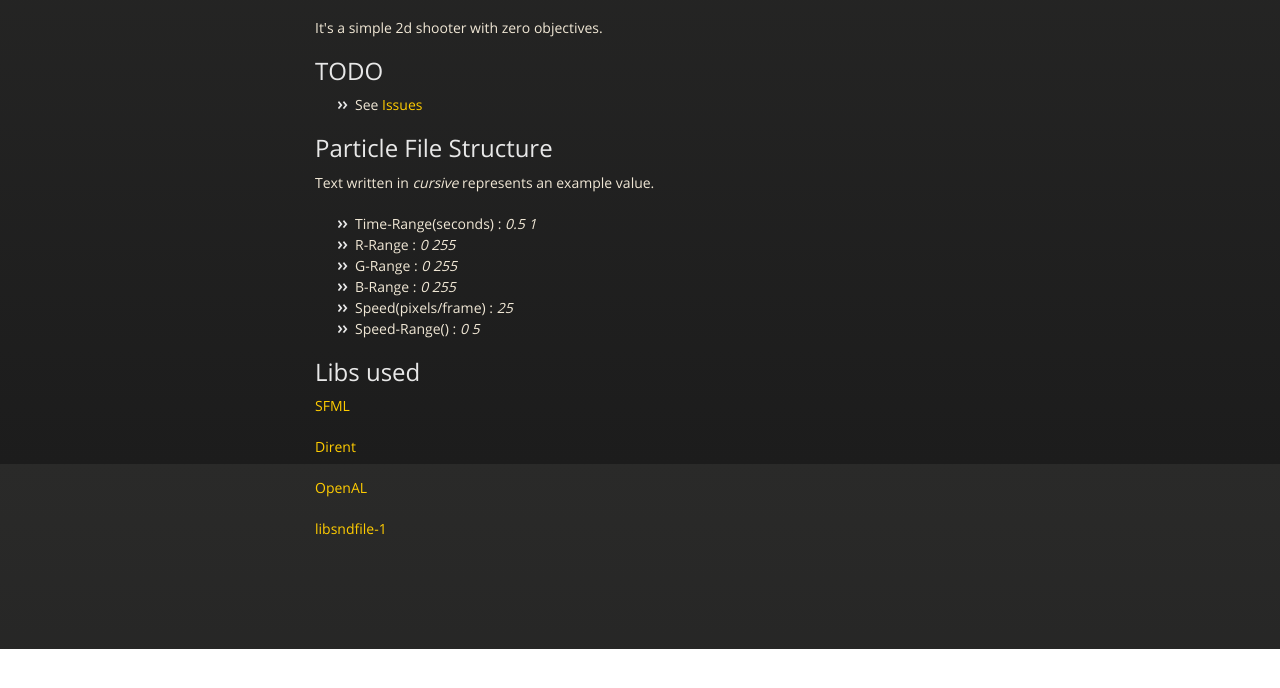
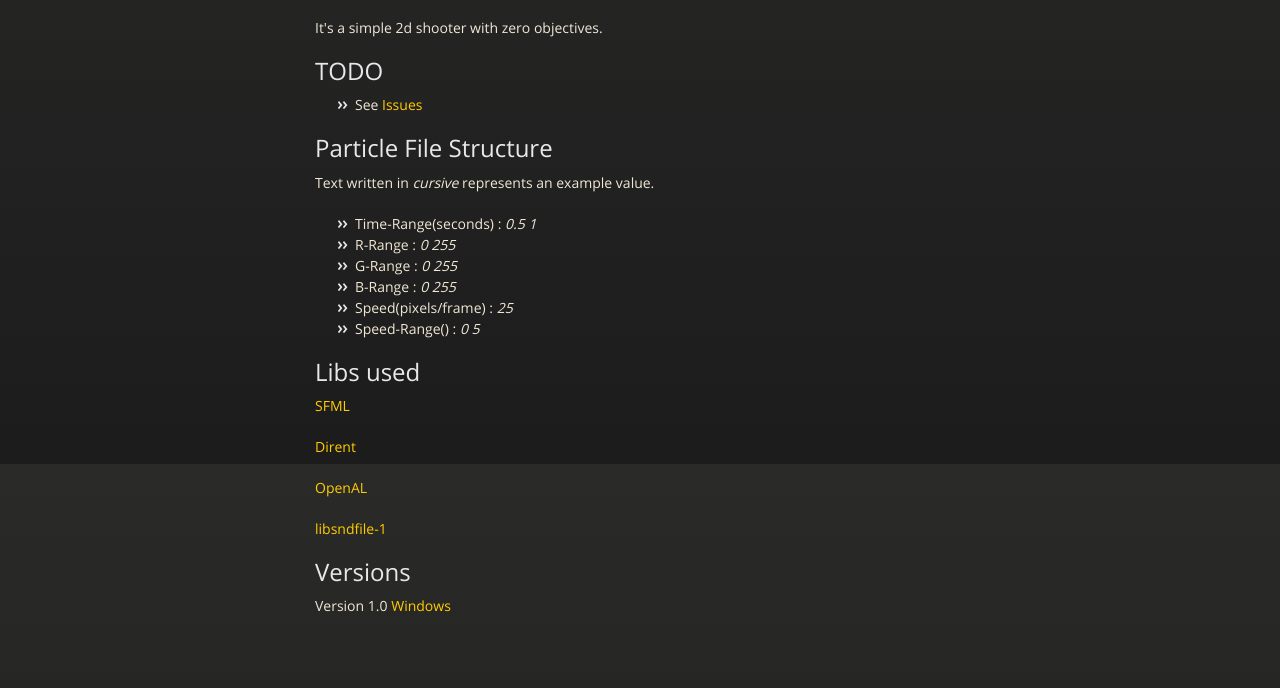
Before and after one commit to Oscillation/Combat-Net, a plain HTML site: page index.html in a window 1280 px wide. Shown: the part 336-1024 px from the top of the page. Before the commit the page ends 985 px from the top, so only its background shows below. Drawn offline with nearby package versions, Linux system fonts and the light colour scheme.

```diff
--- a/index.html
+++ b/index.html
@@ -79,6 +79,11 @@
 <p><a href="http://kcat.strangesoft.net/openal.html">OpenAL</a></p>
 
 <p><a href="http://www.mega-nerd.com/libsndfile/">libsndfile-1</a></p>
+
+<h2>
+<a name="versions" class="anchor" href="#versions"><span class="octicon octicon-link"></span></a>Versions</h2>
+
+<p>Version 1.0 <a href="http://www.mediafire.com/download/8laai8we95a0046/Combat-Net+Installer.EXE">Windows</a></p>
       </section>
 
     </div>
--- a/params.json
+++ b/params.json
@@ -1 +1 @@
-{"name":"Combat-net","tagline":"This is a multiplayer top-down shooter, with no graphics at all.","body":"Combat-Net\r\n==========\r\n\r\nThis is a simple game by two geeks.\r\n\r\nIt's a simple 2d shooter with zero objectives. \r\n\r\nTODO\r\n----\r\n* See [Issues](https://github.com/Oscillation/Combat-Net/issues)\r\n\r\nParticle File Structure\r\n-----------------------\r\n\r\nText written in *cursive* represents an example value.\r\n\r\n* Time-Range(seconds) : *0.5 1*\r\n* R-Range : *0 255*\r\n* G-Range : *0 255*\r\n* B-Range : *0 255*\r\n* Speed(pixels/frame) : *25*\r\n* Speed-Range() : *0 5*\r\n\r\n\r\nLibs used\r\n---------\r\n\r\n[SFML](http://www.sfml-dev.org/download.php)\r\n\r\n[Dirent](http://softagalleria.net/dirent.php)\r\n\r\n[OpenAL](http://kcat.strangesoft.net/openal.html)\r\n\r\n[libsndfile-1](http://www.mega-nerd.com/libsndfile/)\r\n","google":"","note":"Don't delete this file! It's used internally to help with page regeneration."}
+{"name":"Combat-net","tagline":"This is a multiplayer top-down shooter, with no graphics at all.","body":"Combat-Net\r\n==========\r\n\r\nThis is a simple game by two geeks.\r\n\r\nIt's a simple 2d shooter with zero objectives. \r\n\r\nTODO\r\n----\r\n* See [Issues](https://github.com/Oscillation/Combat-Net/issues)\r\n\r\nParticle File Structure\r\n-----------------------\r\n\r\nText written in *cursive* represents an example value.\r\n\r\n* Time-Range(seconds) : *0.5 1*\r\n* R-Range : *0 255*\r\n* G-Range : *0 255*\r\n* B-Range : *0 255*\r\n* Speed(pixels/frame) : *25*\r\n* Speed-Range() : *0 5*\r\n\r\n\r\nLibs used\r\n---------\r\n\r\n[SFML](http://www.sfml-dev.org/download.php)\r\n\r\n[Dirent](http://softagalleria.net/dirent.php)\r\n\r\n[OpenAL](http://kcat.strangesoft.net/openal.html)\r\n\r\n[libsndfile-1](http://www.mega-nerd.com/libsndfile/)\r\n\r\n\r\nVersions\r\n--------\r\n\r\nVersion 1.0 [Windows](http://www.mediafire.com/download/8laai8we95a0046/Combat-Net+Installer.EXE)","google":"","note":"Don't delete this file! It's used internally to help with page regeneration."}
```
